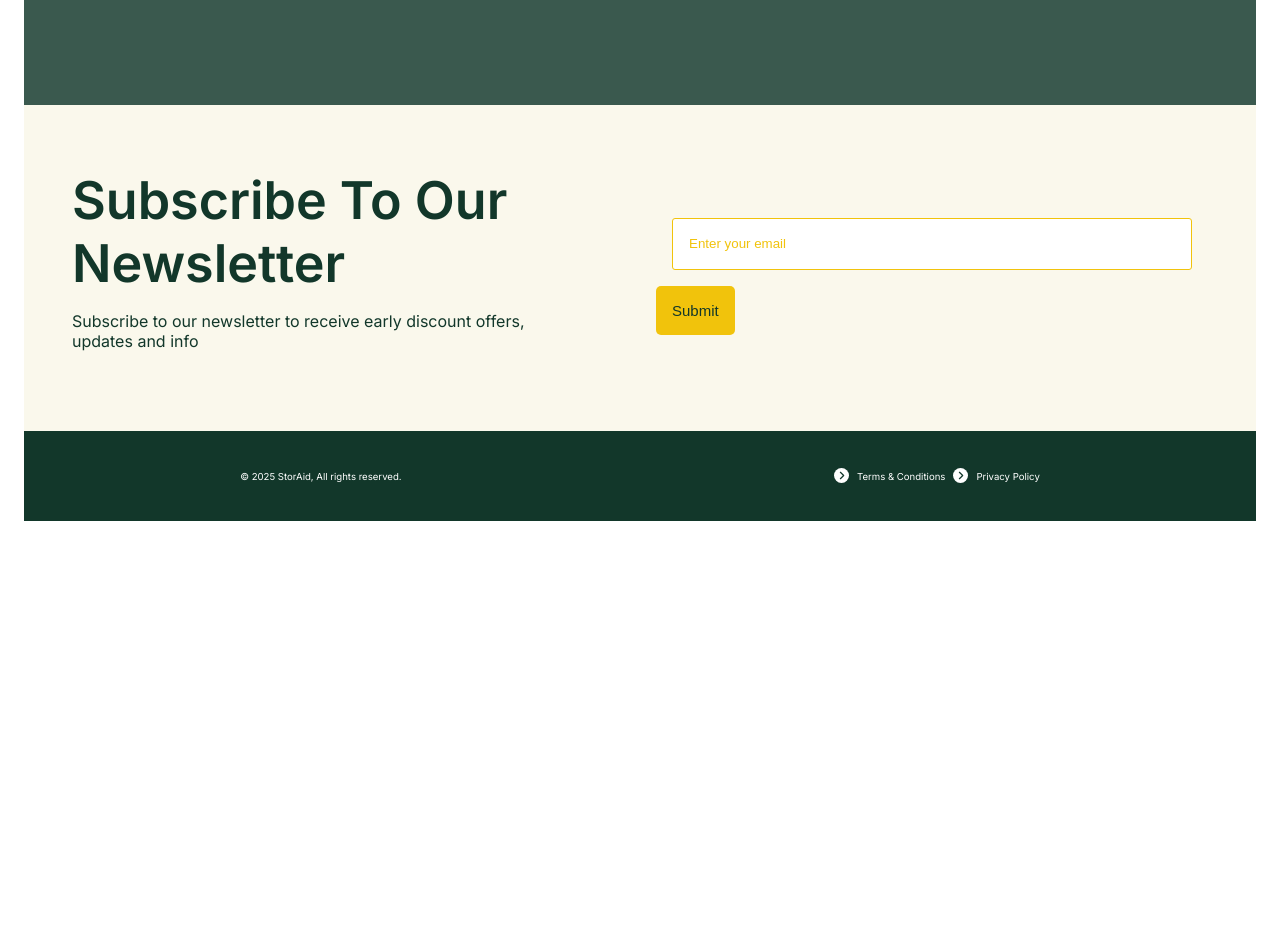
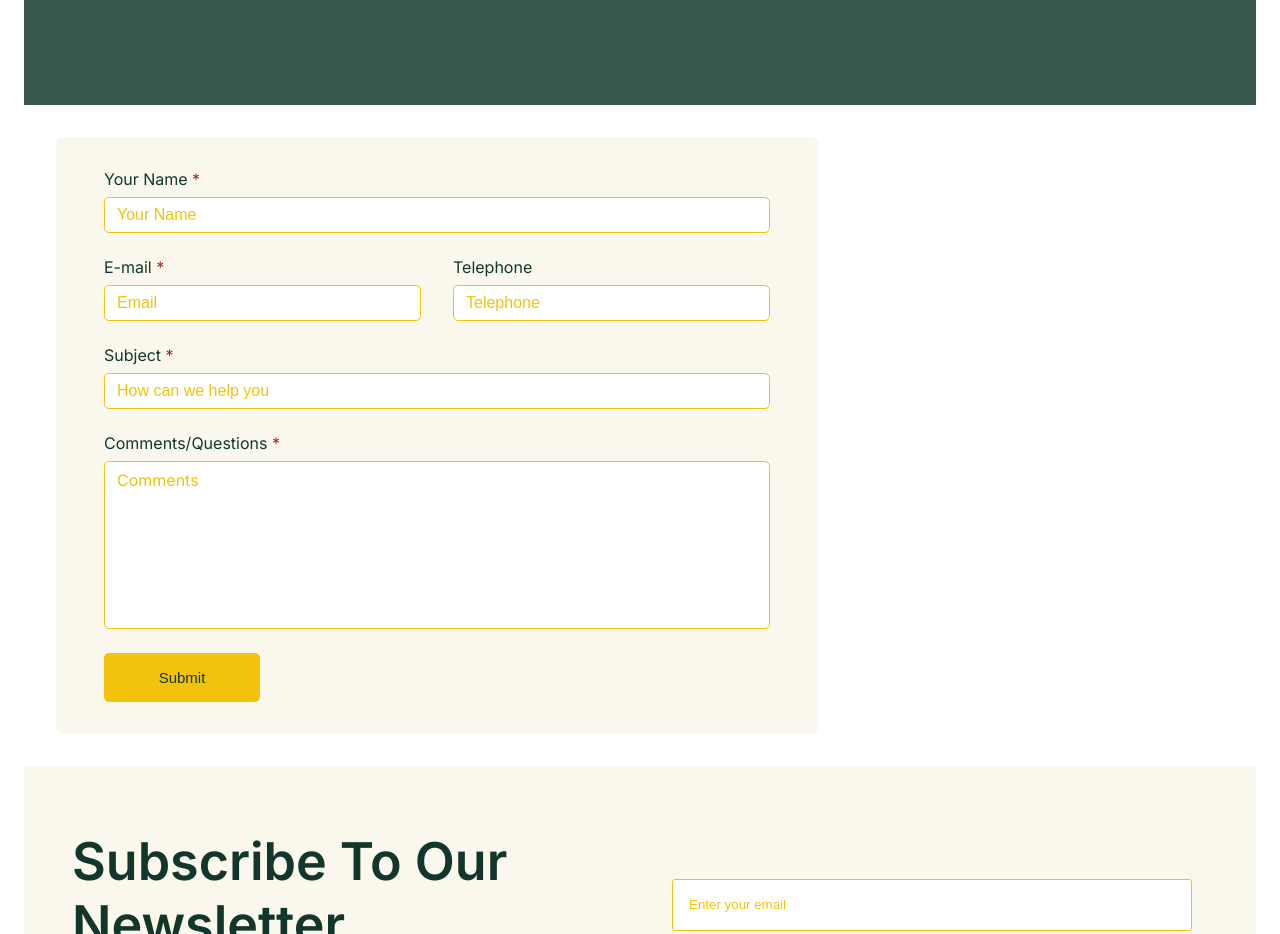
Before and after one commit to jeanettesamuelsson/StorAid, a React (Vite) app: page /contact in a window 1280 px wide. Shown: the part 500-1434 px from the top of the page. Before the commit the page ends 1045 px from the top, so only its background shows below. Built offline with nearby package versions, Linux system fonts and the light colour scheme.

Commit message:
Add contact-form

```diff
--- /dev/null
+++ b/src/components/Form.css
@@ -0,0 +1,72 @@
+.contact-form {
+  background-color: #FAF8EC;
+  max-width: 666px;
+  display: flex;
+  flex-direction: column;
+  gap: 1.5rem;
+  padding: 2rem 3rem;
+  border-radius: 7px;
+  color: var(--secondary-color);
+  margin: 2rem;
+}
+
+#form-row {
+  display: flex;
+  gap: 2rem;
+  width: 100%;
+}
+
+#form-row .input-group {
+  flex: 1;
+}
+
+.input-group {
+  display: flex;
+  flex-direction: column;
+  gap: 0.5rem;
+}
+
+.form-input {
+  padding: 0.5rem 0.75rem;
+  font-size: 1rem;
+  border-radius: 5px;
+  border: 1px solid var(--accent-color);
+}
+
+textarea.form-input {
+  height: 150px;
+  resize: none;
+
+}
+
+.invalid-input {
+  display: none;
+  color: firebrick;
+  font-size: 0.9rem;
+}
+
+button {
+    width: 156px;
+}
+
+.input-group:has(input:required) label::after {
+    content: " *";
+    color: firebrick;
+}
+
+.input-group:has(textarea:required) label::after {
+    content: " *";
+    color: firebrick;
+}
+
+input::placeholder {
+    color: var(--accent-color);
+
+}
+
+textarea::placeholder {
+    color: var(--accent-color);
+    font-family: Inter, sans-serif;
+    font-size: 16px;
+
+}
--- /dev/null
+++ b/src/components/Form.jsx
@@ -0,0 +1,50 @@
+import React from 'react'
+import Button from './Button/Button'
+import './Form.css'
+
+function Form() {
+  return (
+
+
+    <form className="contact-form">
+
+      <div className="input-group">
+        <label htmlFor="firstName" className="form-label">Your Name</label>
+        <input type="text" id="firstName" className="form-input" placeholder="Your Name" required />
+        <p className="invalid-input">Error msg</p>
+      </div>
+
+
+    <div id="form-row">
+      <div className="input-group">
+        <label htmlFor="email" className="form-label">E-mail</label>
+        <input type="email" id="email" className="form-input" placeholder="Email" required />
+        <p className="invalid-input">Error msg</p>
+      </div>
+
+      <div className="input-group">
+        <label htmlFor="telephone" className="form-label">Telephone</label>
+        <input type="text" id="telephone" className="form-input" placeholder="Telephone" />
+        <p className="invalid-input">Error msg</p>
+      </div>
+      </div>
+
+      <div className="input-group">
+        <label htmlFor="subject" className="form-label">Subject</label>
+        <input type="text" id="subject" className="form-input" placeholder="How can we help you" required />
+        <p className="invalid-input">Error msg</p>
+      </div>
+
+      <div className="input-group">
+        <label htmlFor="comments">Comments/Questions</label>
+        <textarea id="comments" className="form-input" rows={8} placeholder="Comments" required />
+        <p className="invalid-input">Error msg</p>
+      </div>
+
+      <Button id="submit-btn">Submit</Button>
+    </form>
+
+  )
+}
+
+export default Form
--- a/src/components/pages/Contact/Contact.jsx
+++ b/src/components/pages/Contact/Contact.jsx
@@ -1,8 +1,10 @@
 import React from 'react'
 import './Contact.css'
+import Form from '../../Form'
 
 function Contact() {
   return (
+    <>
      <section id="hero">
       <div id="hero-text">
         <p className="H1">Contact Us</p>
@@ -10,6 +12,10 @@ function Contact() {
 
       </div>
     </section>
+
+    <Form />
+
+    </>
   )
 }
 
```
